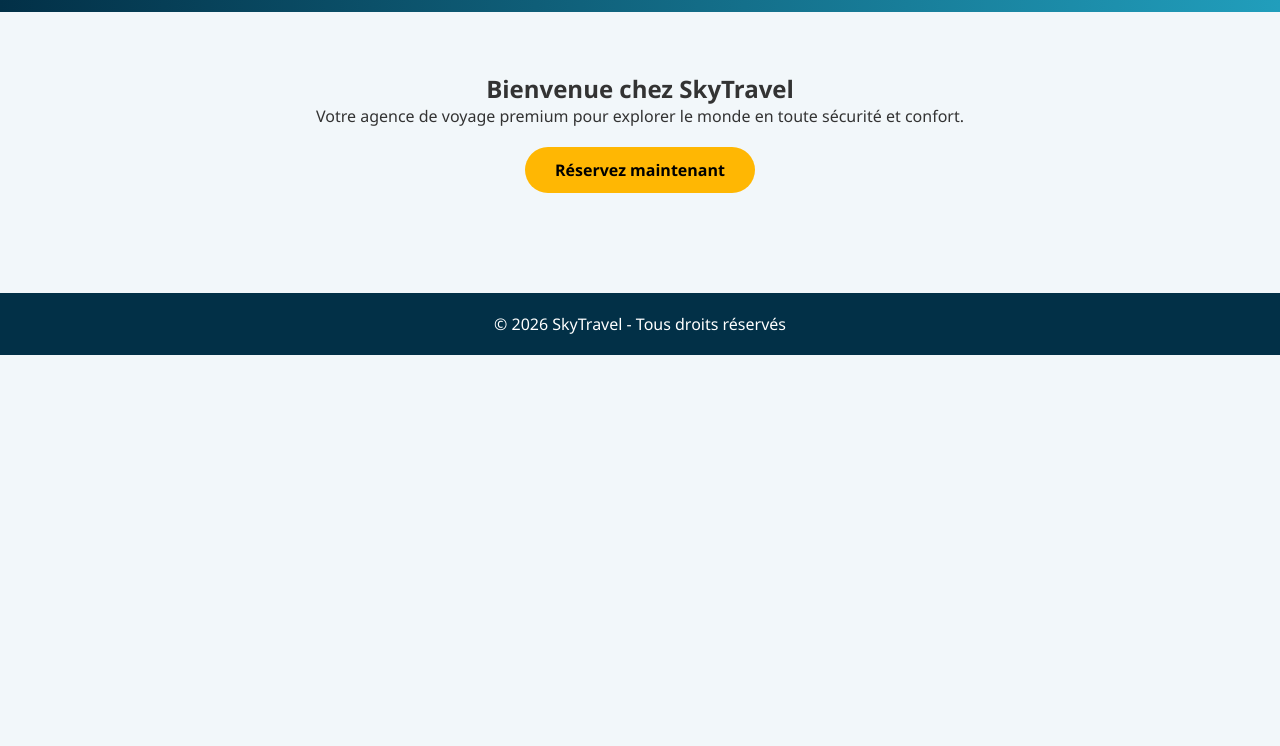
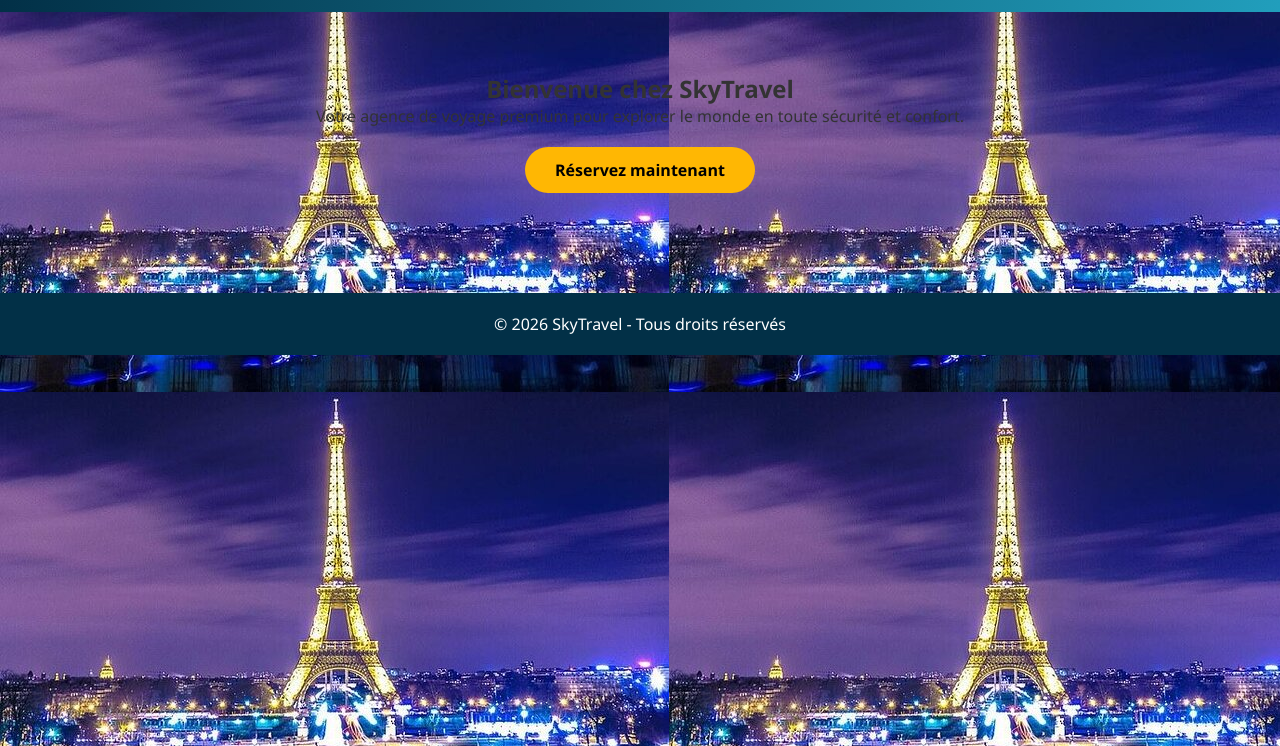
Before and after one commit to gedeonbotongo280-max/voyages, a plain HTML site: page index.html in a window 1280 px wide. Shown: the part 54-800 px from the top of the page. Drawn offline with Linux system fonts and the light colour scheme.

Commit message:
Update style.css

```diff
--- a/style.css
+++ b/style.css
@@ -8,7 +8,7 @@
 body{
     background:#f2f7fa;
     color:#333;
-    background-image: url("IMAGES/PARI.jpg");
+    background-image: url("PARI.jpg");
 }
 
 /* HEADER */
@@ -155,4 +155,5 @@
     text-align:center;
     padding:20px;
     margin-top:40px;
+
 }
```
